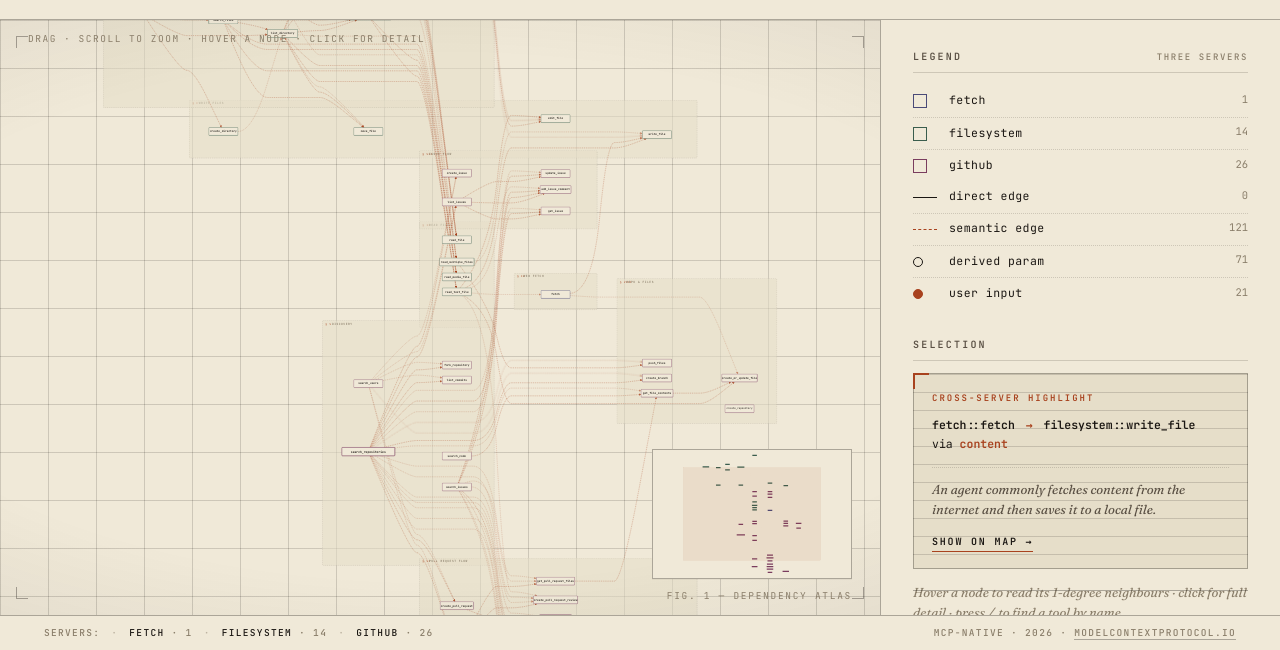
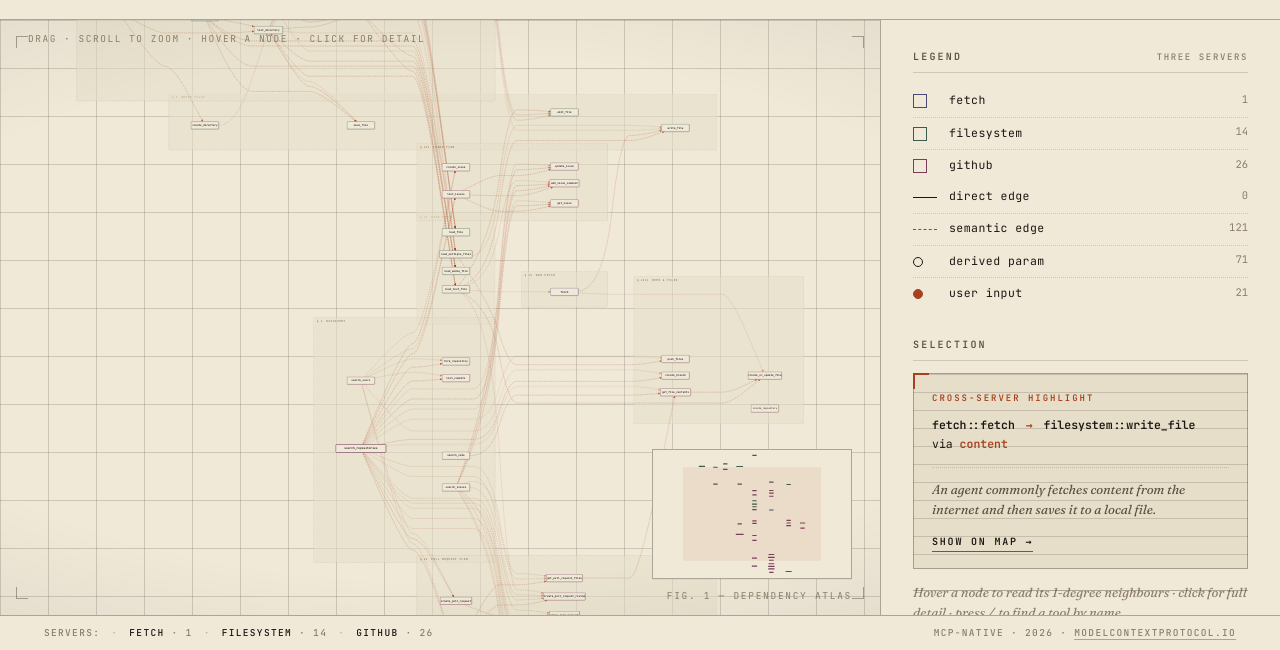
Before and after one commit to adityachaudhary99/mcp-tool-deps, a website: page index.html in a window 1280 px wide. Shown: the part 150-800 px from the top of the page. Drawn offline with nearby package versions, Linux system fonts and the light colour scheme.

Commit message:
Fix region label overlap, breathe out cluster spacing
- Region header now uses one <text> with two <tspan>s and an
  explicit dx gap so the district label always sits a fixed
  distance after the numeral (was overlapping for wider numerals
  like VIII and IV with a hardcoded x offset).
- Bumped dagre nodesep 26 -> 36, ranksep 110 -> 140, and added
  cluster paddingX/Y so adjacent districts have visual breathing
  room.

```diff
--- a/index.html
+++ b/index.html
@@ -954,15 +954,23 @@
       const widthFor = (label, mult) => Math.max(110, Math.min(260, (28 + label.length * 6.4) * mult));
 
       const dg = new dagre.graphlib.Graph({ compound: true });
-      dg.setGraph({ rankdir: 'LR', nodesep: 26, ranksep: 110, marginx: 50, marginy: 50 });
+      dg.setGraph({ rankdir: 'LR', nodesep: 36, ranksep: 140, marginx: 50, marginy: 50 });
       dg.setDefaultEdgeLabel(() => ({}));
 
       // Create cluster (region) nodes first, then attach members.
+      // paddingX/Y give dagre room to draw the cluster rect around the children;
+      // we draw our own labelled rect on top, so this just buys visual breathing room
+      // between adjacent districts.
       const activeRegions = new Set();
       G.nodes.forEach(n => activeRegions.add(regionOf(n.id)));
       activeRegions.forEach(rk => {
         if (rk === 'other') return;
-        dg.setNode('region:' + rk, { label: regionByKey.get(rk)?.label || rk, clusterLabelPos: 'top' });
+        dg.setNode('region:' + rk, {
+          label: regionByKey.get(rk)?.label || rk,
+          clusterLabelPos: 'top',
+          paddingX: 24,
+          paddingY: 28,
+        });
       });
 
       G.nodes.forEach(n => {
@@ -998,7 +1006,6 @@
       const INITIAL_SCALE = 1.4;
 
       // ── REGION boxes + editorial labels ───────────────
-      const REGION_LABEL_OFFSET = 10;  // px above region rect
       activeRegions.forEach(rk => {
         if (rk === 'other') return;
         const r = dg.node('region:' + rk);
@@ -1022,19 +1029,24 @@
         rect.setAttribute('rx', 4);
         g.appendChild(rect);
 
-        const numT = document.createElementNS('http://www.w3.org/2000/svg', 'text');
-        numT.setAttribute('x', x + 12);
-        numT.setAttribute('y', y + 16);
-        numT.setAttribute('class', 'region-num');
-        numT.textContent = '§ ' + meta.num;
-        g.appendChild(numT);
-
-        const lbl = document.createElementNS('http://www.w3.org/2000/svg', 'text');
-        lbl.setAttribute('x', x + 36);
-        lbl.setAttribute('y', y + 16);
-        lbl.textContent = meta.label;
-        g.appendChild(lbl);
-
+        // Header: one <text> with two <tspan>s so the label always sits
+        // a fixed gap after the (variable-width) numeral instead of at a
+        // hardcoded x — fixes "§ VIII" + "REPO" running together.
+        const header = document.createElementNS('http://www.w3.org/2000/svg', 'text');
+        header.setAttribute('x', x + 14);
+        header.setAttribute('y', y + 18);
+
+        const numTspan = document.createElementNS('http://www.w3.org/2000/svg', 'tspan');
+        numTspan.setAttribute('class', 'region-num');
+        numTspan.textContent = '§ ' + meta.num;
+        header.appendChild(numTspan);
+
+        const lblTspan = document.createElementNS('http://www.w3.org/2000/svg', 'tspan');
+        lblTspan.setAttribute('dx', '14');
+        lblTspan.textContent = meta.label;
+        header.appendChild(lblTspan);
+
+        g.appendChild(header);
         regionsLayer.appendChild(g);
       });
 
```
Also changed, not shown: screenshot.png.
